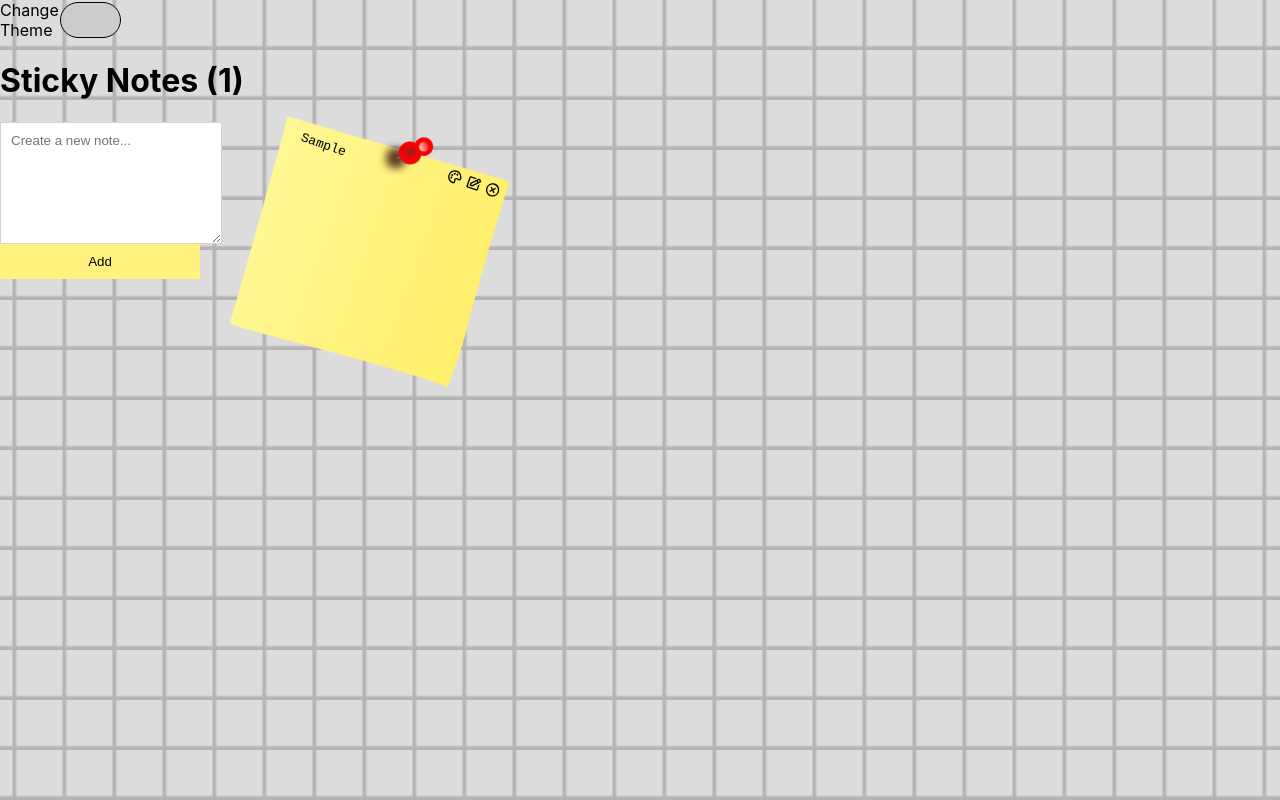
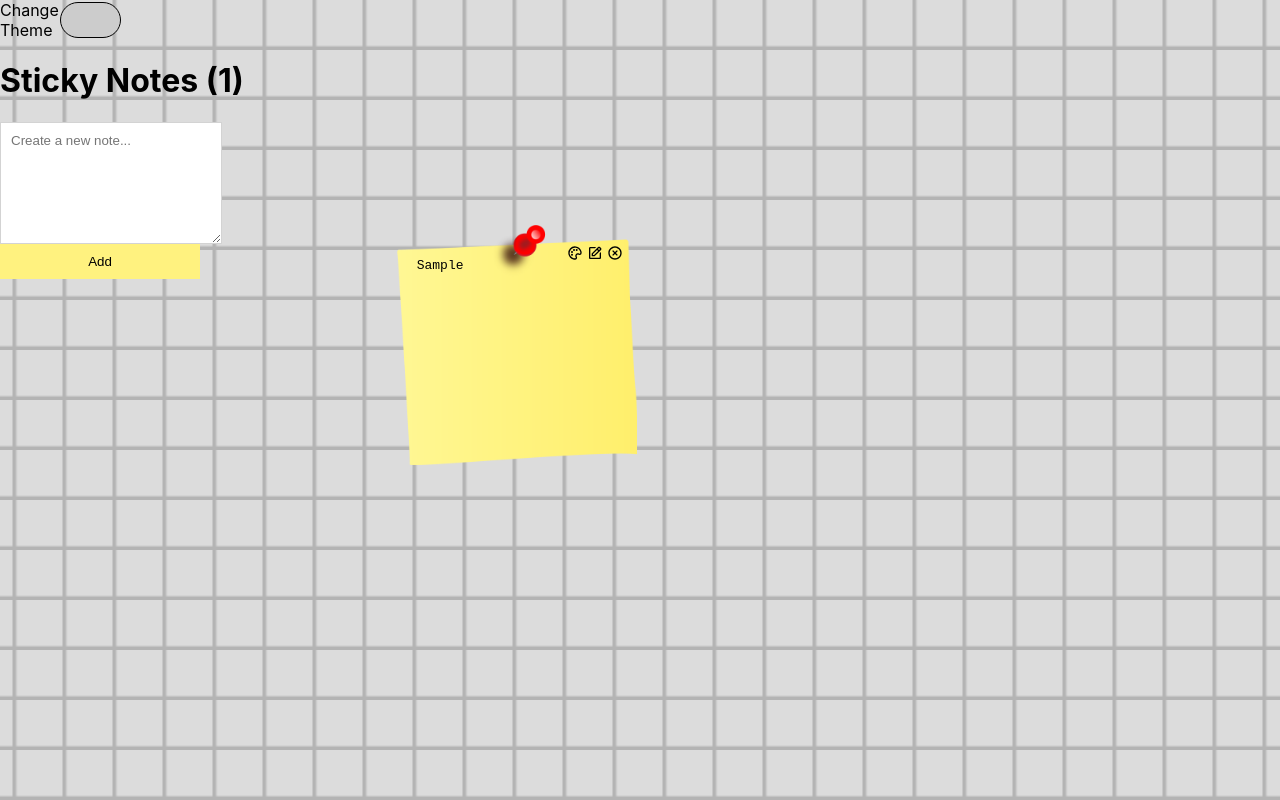
Before and after one commit to PR0TEX/DynaNotes, a React (Create React App) app in the folder src/main/webApp/: page / in a window 1280 px wide. Both pictures are taken after typing "Sample" into the empty fields and a click on the button "Add". Built offline with nearby package versions, Linux system fonts and the light colour scheme; no server answers.

Commit message:
Add randomness first note position

```diff
--- a/src/main/webApp/src/App.tsx
+++ b/src/main/webApp/src/App.tsx
@@ -92,8 +92,7 @@ export function App() {
         const newNote = {
             id: uuid(),
             contents: noteInput,
-            rotate: Math.floor(Math.random() * 20),
-            position: [300, 175],
+            position: [300 + Math.random() * 150, 175 + Math.random() * 150],
             color: "yellow"
         }
 
@@ -233,9 +232,9 @@ export function App() {
 
             {notesState
                 .notes
-                .map((note: { rotate: Number; id: React.Key; contents: string, position: [Number, Number], color: string }) => (
+                .map((note: { id: React.Key; contents: string, position: [Number, Number], color: string }) => (
                     <div className={"note " +note.color }
-                        style={{ transform: `rotate(${note.rotate}deg)`,
+                        style={{
                             left: note.position[0] as number - 50, top: note.position[1] as number - 50}}
                         onDragEnd={(event) => dropNote(event, note)}
                         draggable="true"
```
